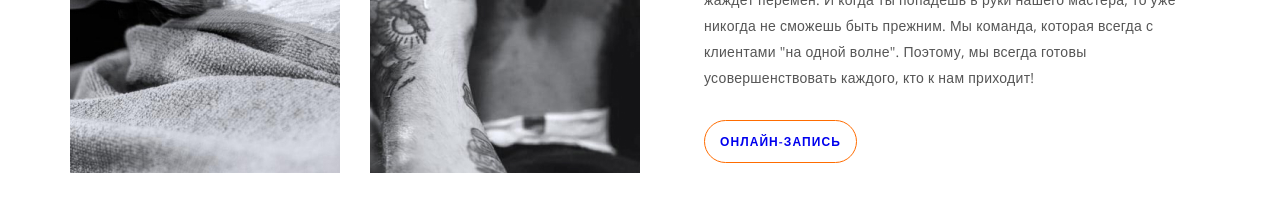
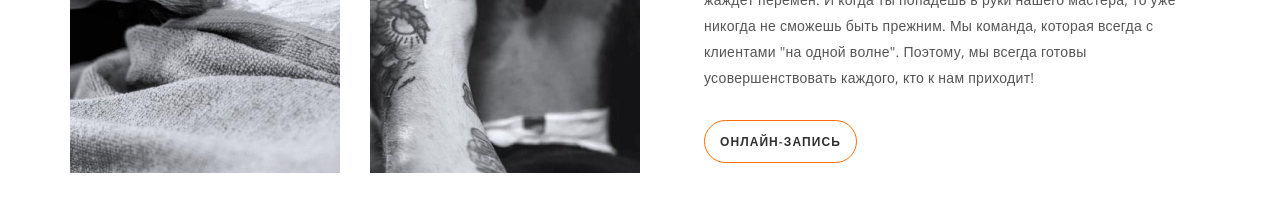
Before and after one commit to Inna38/BarberShop, a plain HTML site: page index.html in a window 1280 px wide. Shown: the part 1080-1293 px from the top of the page. Drawn offline with nearby package versions, Linux system fonts and the light colour scheme.

Commit message:
update color

```diff
--- a/sass/components/_modal-btn.scss
+++ b/sass/components/_modal-btn.scss
@@ -10,6 +10,7 @@
     line-height: 1.33;
     letter-spacing: 0.09em;
     text-transform: uppercase;
+    color: var(--secondary-text-color-theme-light);
     cursor: pointer;
     transition: color 250ms linear, background-color 250ms linear;
 }
```
Also changed, not shown: css/main.css, css/main.min.css, 2 other files.
